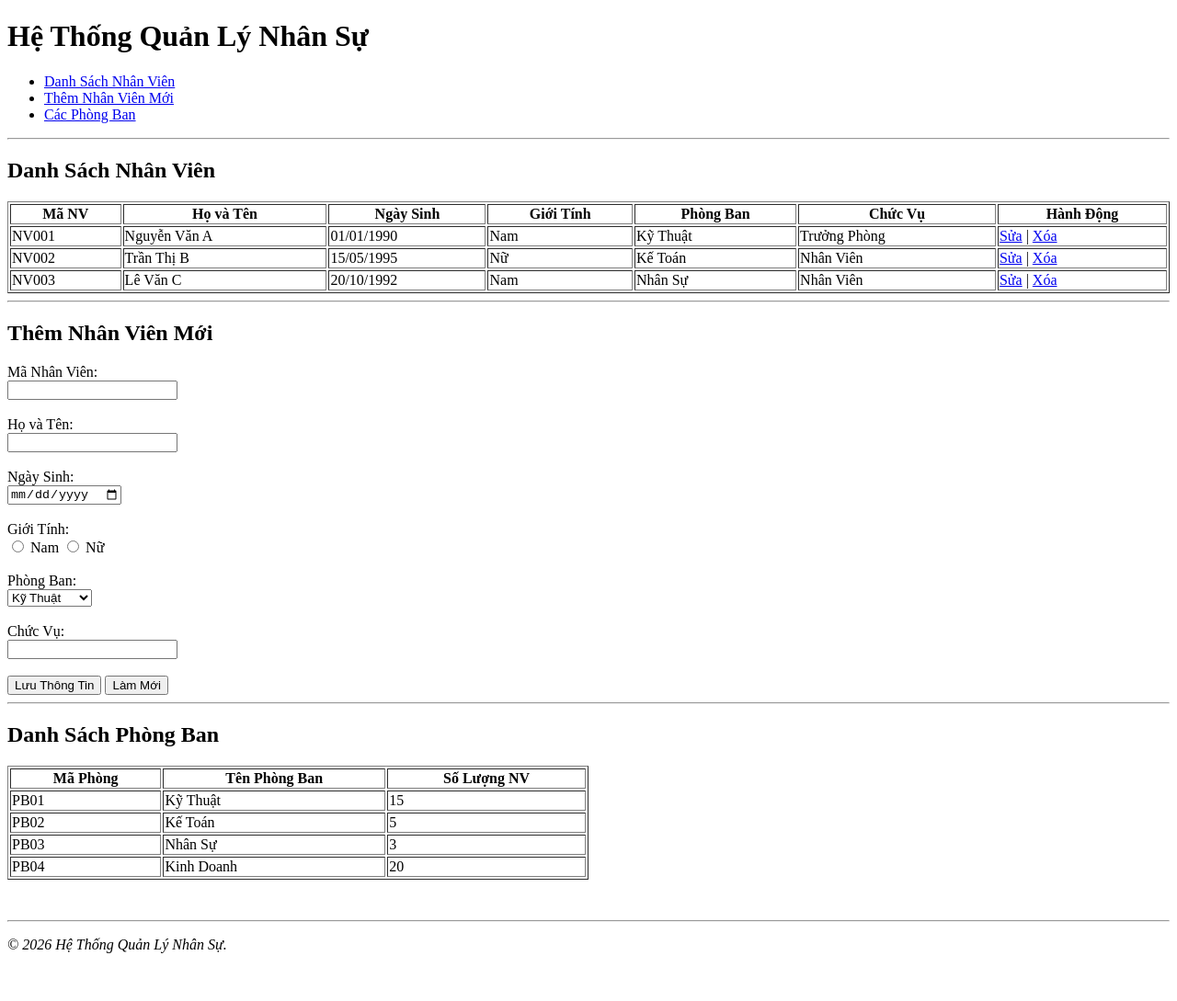
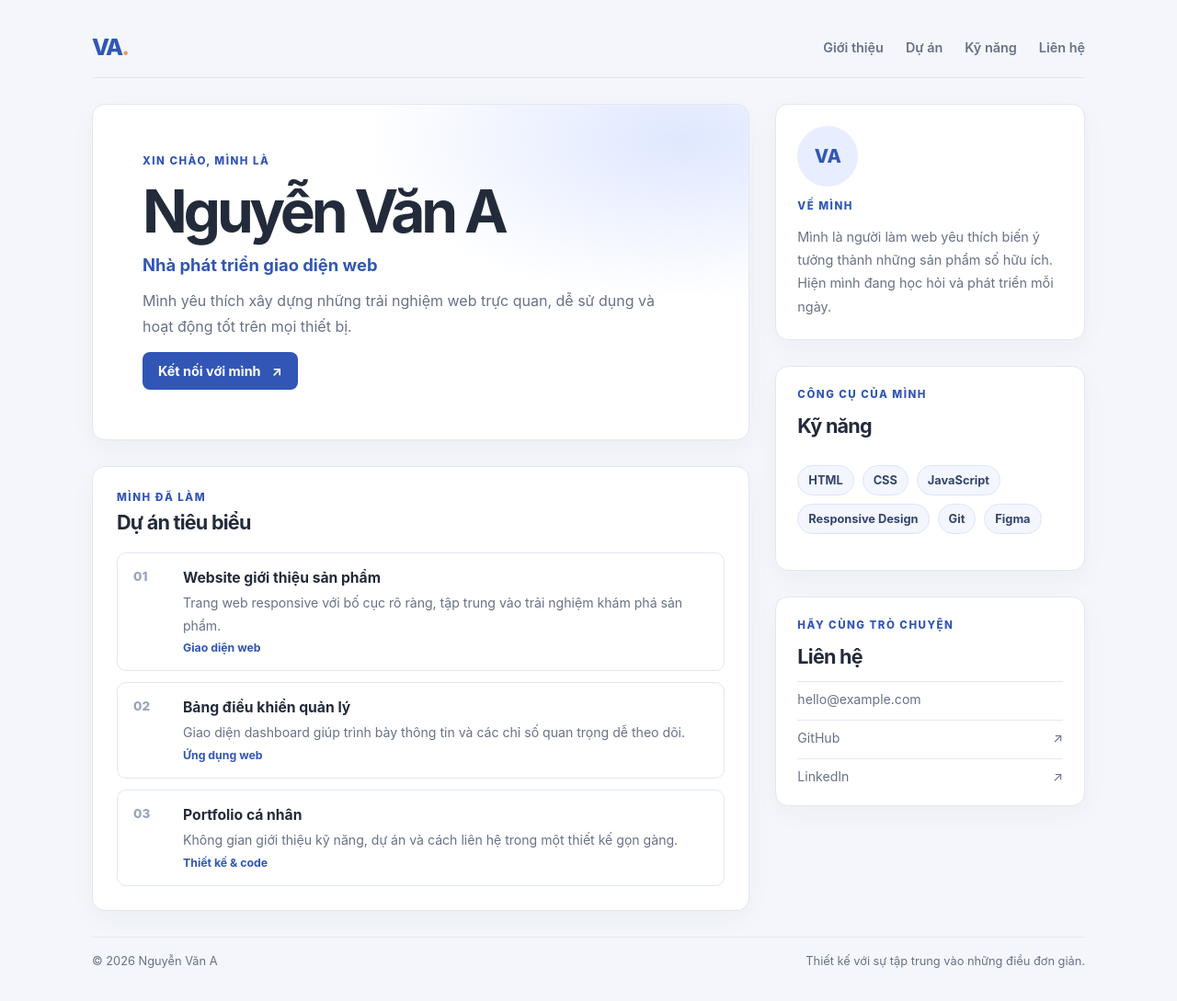
Before and after one commit to tvtonle2002-max/quanlinhansucongty_ton_hoan2, a plain HTML site: page index.html in a window 1280 px wide. Shown: the whole page at 92% size. Before the commit the page ends 1053 px from the top, so only its background shows below. Drawn offline with Linux system fonts and the light colour scheme.

Commit message:
Build responsive personal portfolio
Co-authored-by: Copilot App <223556219+Copilot@users.noreply.github.com>

```diff
--- a/index.html
+++ b/index.html
@@ -1,127 +1,100 @@
 <!DOCTYPE html>
-<html>
+<html lang="vi">
 <head>
     <meta charset="UTF-8">
-    <title>Quản Lý Nhân Sự Công Ty</title>
+    <meta name="viewport" content="width=device-width, initial-scale=1.0">
+    <meta name="description" content="Portfolio cá nhân giới thiệu kỹ năng, dự án và thông tin liên hệ.">
+    <title>Portfolio cá nhân | Nguyễn Văn A</title>
+    <link rel="stylesheet" href="styles.css">
 </head>
 <body>
-    <h1>Hệ Thống Quản Lý Nhân Sự</h1>
+    <div class="portfolio-shell">
+        <header class="site-header">
+            <a class="brand" href="#trang-chu" aria-label="Về đầu trang">VA<span>.</span></a>
+            <nav aria-label="Điều hướng chính">
+                <a href="#gioi-thieu">Giới thiệu</a>
+                <a href="#du-an">Dự án</a>
+                <a href="#ky-nang">Kỹ năng</a>
+                <a href="#lien-he">Liên hệ</a>
+            </nav>
+        </header>
 
-    <ul>
-        <li><a href="#danhsach">Danh Sách Nhân Viên</a></li>
-        <li><a href="#themmoi">Thêm Nhân Viên Mới</a></li>
-        <li><a href="#phongban">Các Phòng Ban</a></li>
-    </ul>
+        <main class="main-content" id="trang-chu">
+            <section class="intro-card" id="gioi-thieu">
+                <p class="eyebrow">XIN CHÀO, MÌNH LÀ</p>
+                <h1>Nguyễn Văn A</h1>
+                <p class="intro-role">Nhà phát triển giao diện web</p>
+                <p class="intro-copy">Mình yêu thích xây dựng những trải nghiệm web trực quan, dễ sử dụng và hoạt động tốt trên mọi thiết bị.</p>
+                <a class="button-link" href="#lien-he">Kết nối với mình <span aria-hidden="true">↗</span></a>
+            </section>
 
-    <hr>
+            <section class="content-section" id="du-an">
+                <div class="section-heading">
+                    <p class="eyebrow">MÌNH ĐÃ LÀM</p>
+                    <h2>Dự án tiêu biểu</h2>
+                </div>
+                <div class="project-list">
+                    <article class="project-card">
+                        <span class="project-number">01</span>
+                        <div class="project-copy">
+                            <h3>Website giới thiệu sản phẩm</h3>
+                            <p>Trang web responsive với bố cục rõ ràng, tập trung vào trải nghiệm khám phá sản phẩm.</p>
+                        </div>
+                        <span class="project-type">Giao diện web</span>
+                    </article>
+                    <article class="project-card">
+                        <span class="project-number">02</span>
+                        <div class="project-copy">
+                            <h3>Bảng điều khiển quản lý</h3>
+                            <p>Giao diện dashboard giúp trình bày thông tin và các chỉ số quan trọng dễ theo dõi.</p>
+                        </div>
+                        <span class="project-type">Ứng dụng web</span>
+                    </article>
+                    <article class="project-card">
+                        <span class="project-number">03</span>
+                        <div class="project-copy">
+                            <h3>Portfolio cá nhân</h3>
+                            <p>Không gian giới thiệu kỹ năng, dự án và cách liên hệ trong một thiết kế gọn gàng.</p>
+                        </div>
+                        <span class="project-type">Thiết kế &amp; code</span>
+                    </article>
+                </div>
+            </section>
+        </main>
 
-    <h2 id="danhsach">Danh Sách Nhân Viên</h2>
-    <table border="1" width="100%">
-        <tr>
-            <th>Mã NV</th>
-            <th>Họ và Tên</th>
-            <th>Ngày Sinh</th>
-            <th>Giới Tính</th>
-            <th>Phòng Ban</th>
-            <th>Chức Vụ</th>
-            <th>Hành Động</th>
-        </tr>
-        <tr>
-            <td>NV001</td>
-            <td>Nguyễn Văn A</td>
-            <td>01/01/1990</td>
-            <td>Nam</td>
-            <td>Kỹ Thuật</td>
-            <td>Trưởng Phòng</td>
-            <td><a href="#">Sửa</a> | <a href="#">Xóa</a></td>
-        </tr>
-        <tr>
-            <td>NV002</td>
-            <td>Trần Thị B</td>
-            <td>15/05/1995</td>
-            <td>Nữ</td>
-            <td>Kế Toán</td>
-            <td>Nhân Viên</td>
-            <td><a href="#">Sửa</a> | <a href="#">Xóa</a></td>
-        </tr>
-        <tr>
-            <td>NV003</td>
-            <td>Lê Văn C</td>
-            <td>20/10/1992</td>
-            <td>Nam</td>
-            <td>Nhân Sự</td>
-            <td>Nhân Viên</td>
-            <td><a href="#">Sửa</a> | <a href="#">Xóa</a></td>
-        </tr>
-    </table>
+        <aside class="sidebar" aria-label="Thông tin bổ sung">
+            <section class="sidebar-card">
+                <div class="avatar" aria-hidden="true">VA</div>
+                <p class="eyebrow">VỀ MÌNH</p>
+                <p class="sidebar-copy">Mình là người làm web yêu thích biến ý tưởng thành những sản phẩm số hữu ích. Hiện mình đang học hỏi và phát triển mỗi ngày.</p>
+            </section>
 
-    <hr>
+            <section class="sidebar-card" id="ky-nang">
+                <p class="eyebrow">CÔNG CỤ CỦA MÌNH</p>
+                <h2>Kỹ năng</h2>
+                <ul class="skills-list" aria-label="Danh sách kỹ năng">
+                    <li>HTML</li>
+                    <li>CSS</li>
+                    <li>JavaScript</li>
+                    <li>Responsive Design</li>
+                    <li>Git</li>
+                    <li>Figma</li>
+                </ul>
+            </section>
 
-    <h2 id="themmoi">Thêm Nhân Viên Mới</h2>
-    <form action="#" method="POST">
-        <label for="manv">Mã Nhân Viên:</label><br>
-        <input type="text" id="manv" name="manv"><br><br>
+            <section class="sidebar-card contact-card" id="lien-he">
+                <p class="eyebrow">HÃY CÙNG TRÒ CHUYỆN</p>
+                <h2>Liên hệ</h2>
+                <a href="mailto:hello@example.com">hello@example.com</a>
+                <a href="https://github.com/">GitHub <span aria-hidden="true">↗</span></a>
+                <a href="https://www.linkedin.com/">LinkedIn <span aria-hidden="true">↗</span></a>
+            </section>
+        </aside>
 
-        <label for="hoten">Họ và Tên:</label><br>
-        <input type="text" id="hoten" name="hoten"><br><br>
-
-        <label for="ngaysinh">Ngày Sinh:</label><br>
-        <input type="date" id="ngaysinh" name="ngaysinh"><br><br>
-
-        <label>Giới Tính:</label><br>
-        <input type="radio" id="nam" name="gioitinh" value="Nam">
-        <label for="nam">Nam</label>
-        <input type="radio" id="nu" name="gioitinh" value="Nữ">
-        <label for="nu">Nữ</label><br><br>
-
-        <label for="phongban">Phòng Ban:</label><br>
-        <select id="phongban" name="phongban">
-            <option value="kythuat">Kỹ Thuật</option>
-            <option value="ketoan">Kế Toán</option>
-            <option value="nhansu">Nhân Sự</option>
-            <option value="kinhdoanh">Kinh Doanh</option>
-        </select><br><br>
-
-        <label for="chucvu">Chức Vụ:</label><br>
-        <input type="text" id="chucvu" name="chucvu"><br><br>
-
-        <input type="submit" value="Lưu Thông Tin">
-        <input type="reset" value="Làm Mới">
-    </form>
-
-    <hr>
-
-    <h2 id="phongban">Danh Sách Phòng Ban</h2>
-    <table border="1" width="50%">
-        <tr>
-            <th>Mã Phòng</th>
-            <th>Tên Phòng Ban</th>
-            <th>Số Lượng NV</th>
-        </tr>
-        <tr>
-            <td>PB01</td>
-            <td>Kỹ Thuật</td>
-            <td>15</td>
-        </tr>
-        <tr>
-            <td>PB02</td>
-            <td>Kế Toán</td>
-            <td>5</td>
-        </tr>
-        <tr>
-            <td>PB03</td>
-            <td>Nhân Sự</td>
-            <td>3</td>
-        </tr>
-        <tr>
-            <td>PB04</td>
-            <td>Kinh Doanh</td>
-            <td>20</td>
-        </tr>
-    </table>
-
-    <br><br>
-    <hr>
-    <p><i>© 2026 Hệ Thống Quản Lý Nhân Sự.</i></p>
+        <footer class="site-footer">
+            <p>© 2026 Nguyễn Văn A</p>
+            <p>Thiết kế với sự tập trung vào những điều đơn giản.</p>
+        </footer>
+    </div>
 </body>
 </html>
--- /dev/null
+++ b/styles.css
@@ -0,0 +1,313 @@
+:root {
+    color-scheme: light;
+    font-family: Inter, "Segoe UI", Arial, sans-serif;
+    color: #232b3b;
+    background: #f4f6fb;
+    font-synthesis: none;
+    text-rendering: optimizeLegibility;
+    --accent: #3156b5;
+    --muted: #687187;
+    --line: #e2e7f0;
+    --surface: #ffffff;
+}
+
+* {
+    box-sizing: border-box;
+}
+
+body {
+    min-width: 320px;
+    min-height: 100vh;
+    margin: 0;
+    padding: 32px 20px;
+}
+
+a {
+    color: inherit;
+    text-decoration: none;
+}
+
+a:focus-visible {
+    outline: 3px solid #91a9ef;
+    outline-offset: 4px;
+}
+
+.portfolio-shell {
+    display: grid;
+    grid-template-columns: minmax(0, 1.7fr) minmax(260px, 0.8fr);
+    gap: 28px;
+    width: min(1080px, 100%);
+    margin-inline: auto;
+}
+
+.site-header,
+.site-footer {
+    grid-column: 1 / -1;
+}
+
+.site-header {
+    display: flex;
+    align-items: center;
+    justify-content: space-between;
+    gap: 24px;
+    padding: 4px 0 18px;
+    border-bottom: 1px solid var(--line);
+}
+
+.brand {
+    color: var(--accent);
+    font-size: 1.55rem;
+    font-weight: 800;
+    letter-spacing: -0.08em;
+}
+
+.brand span {
+    color: #ee9b63;
+}
+
+.site-header nav {
+    display: flex;
+    flex-wrap: wrap;
+    gap: 12px 24px;
+    color: var(--muted);
+    font-size: 0.9rem;
+    font-weight: 600;
+}
+
+.site-header nav a:hover,
+.contact-card a:hover {
+    color: var(--accent);
+}
+
+.main-content,
+.sidebar {
+    display: grid;
+    align-content: start;
+    gap: 28px;
+    min-width: 0;
+}
+
+.intro-card,
+.sidebar-card,
+.content-section {
+    border: 1px solid var(--line);
+    border-radius: 14px;
+    background: var(--surface);
+    box-shadow: 0 8px 28px rgb(34 51 84 / 4%);
+}
+
+.intro-card {
+    display: grid;
+    justify-items: start;
+    gap: 14px;
+    padding: clamp(28px, 5vw, 54px);
+    background:
+        radial-gradient(ellipse at 90% 10%, rgb(213 224 255 / 75%), transparent 38%),
+        var(--surface);
+}
+
+.eyebrow {
+    margin: 0;
+    color: var(--accent);
+    font-size: 0.72rem;
+    font-weight: 800;
+    letter-spacing: 0.13em;
+}
+
+h1,
+h2,
+h3,
+p {
+    margin: 0;
+}
+
+h1 {
+    font-size: clamp(2.4rem, 6vw, 4rem);
+    letter-spacing: -0.065em;
+    line-height: 1.05;
+}
+
+.intro-role {
+    color: var(--accent);
+    font-size: 1.15rem;
+    font-weight: 700;
+}
+
+.intro-copy,
+.project-copy p,
+.sidebar-copy {
+    color: var(--muted);
+    line-height: 1.75;
+}
+
+.intro-copy {
+    max-width: 560px;
+}
+
+.button-link {
+    display: inline-flex;
+    align-items: center;
+    gap: 12px;
+    padding: 12px 17px;
+    border-radius: 8px;
+    background: var(--accent);
+    color: #ffffff;
+    font-size: 0.9rem;
+    font-weight: 700;
+}
+
+.button-link:hover {
+    background: #244494;
+}
+
+.content-section {
+    display: grid;
+    gap: 20px;
+    padding: 26px;
+}
+
+.section-heading {
+    display: grid;
+    gap: 7px;
+}
+
+h2 {
+    font-size: 1.35rem;
+    letter-spacing: -0.035em;
+}
+
+.project-list {
+    display: grid;
+    gap: 12px;
+}
+
+.project-card {
+    display: grid;
+    grid-template-columns: 40px minmax(0, 1fr);
+    align-items: start;
+    gap: 4px 14px;
+    padding: 17px;
+    border: 1px solid var(--line);
+    border-radius: 10px;
+}
+
+.project-number {
+    grid-row: span 2;
+    color: #9aa5ba;
+    font-size: 0.85rem;
+    font-weight: 800;
+}
+
+.project-copy {
+    display: grid;
+    gap: 6px;
+}
+
+.project-copy h3 {
+    font-size: 0.98rem;
+}
+
+.project-copy p {
+    font-size: 0.88rem;
+}
+
+.project-type {
+    color: var(--accent);
+    font-size: 0.77rem;
+    font-weight: 700;
+}
+
+.sidebar-card {
+    display: grid;
+    align-content: start;
+    justify-items: start;
+    gap: 14px;
+    padding: 23px;
+}
+
+.avatar {
+    display: grid;
+    width: 66px;
+    aspect-ratio: 1;
+    place-items: center;
+    border-radius: 50%;
+    background: #e8edff;
+    color: var(--accent);
+    font-size: 1.25rem;
+    font-weight: 800;
+}
+
+.sidebar-copy {
+    font-size: 0.9rem;
+}
+
+.skills-list {
+    display: flex;
+    flex-wrap: wrap;
+    gap: 9px;
+    padding: 0;
+    list-style: none;
+}
+
+.skills-list li {
+    padding: 8px 11px;
+    border: 1px solid #dce4fa;
+    border-radius: 999px;
+    background: #f4f6ff;
+    color: #34446d;
+    font-size: 0.8rem;
+    font-weight: 650;
+}
+
+.contact-card a {
+    display: flex;
+    align-items: center;
+    justify-content: space-between;
+    gap: 12px;
+    width: 100%;
+    padding-top: 10px;
+    border-top: 1px solid var(--line);
+    color: var(--muted);
+    font-size: 0.88rem;
+}
+
+.site-footer {
+    display: flex;
+    flex-wrap: wrap;
+    justify-content: space-between;
+    gap: 10px 24px;
+    padding: 18px 0 4px;
+    border-top: 1px solid var(--line);
+    color: var(--muted);
+    font-size: 0.8rem;
+}
+
+@media (max-width: 720px) {
+    body {
+        padding: 22px 16px;
+    }
+
+    .portfolio-shell {
+        grid-template-columns: minmax(0, 1fr);
+        gap: 20px;
+    }
+
+    .main-content,
+    .sidebar {
+        gap: 20px;
+    }
+
+    .site-header {
+        align-items: flex-start;
+        flex-direction: column;
+        gap: 14px;
+    }
+
+    .site-header nav {
+        gap: 10px 17px;
+    }
+
+    .content-section {
+        padding: 20px;
+    }
+}
```
